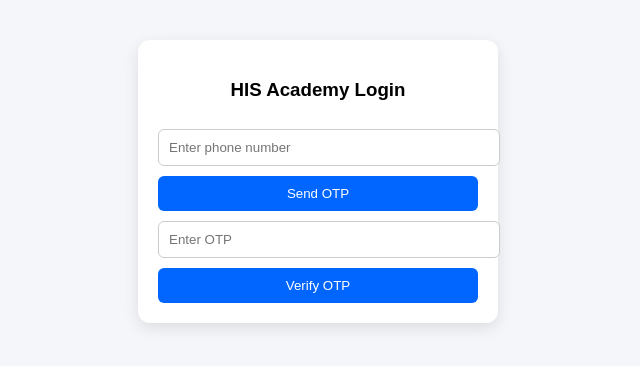
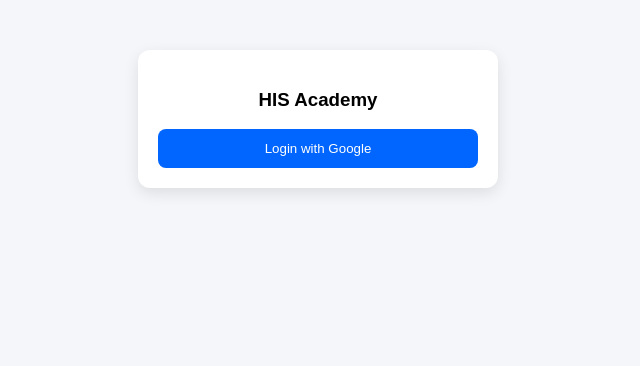
Before and after one commit to manjunath180414-netizen/Hisapp, a plain HTML site: page index.html in a window 1280 px wide. Shown: the whole page, without its empty margins (322-962 px from the left). Drawn offline with Linux system fonts and the light colour scheme.

Commit message:
Update index.html

```diff
--- a/index.html
+++ b/index.html
@@ -3,63 +3,27 @@
 <head>
   <title>HIS Academy Student Portal</title>
 
-  <!-- Firebase SDK (COMPAT VERSION IMPORTANT) -->
   <script src="https://www.gstatic.com/firebasejs/10.7.1/firebase-app-compat.js"></script>
   <script src="https://www.gstatic.com/firebasejs/10.7.1/firebase-auth-compat.js"></script>
   <script src="https://www.gstatic.com/firebasejs/10.7.1/firebase-firestore-compat.js"></script>
 
   <style>
-    body {
-      font-family: Arial;
-      background: #f4f6f9;
-      text-align: center;
-      margin: 0;
-    }
-
-    .card {
-      background: white;
-      width: 320px;
-      margin: 40px auto;
-      padding: 20px;
-      border-radius: 12px;
-      box-shadow: 0 5px 15px rgba(0,0,0,0.1);
-    }
-
-    input, button {
-      width: 100%;
-      padding: 10px;
-      margin-top: 10px;
-      border-radius: 6px;
-      border: 1px solid #ccc;
-    }
-
-    button {
-      background: #0066ff;
-      color: white;
-      border: none;
-      cursor: pointer;
-    }
-
-    iframe {
-      border-radius: 10px;
-      margin-top: 10px;
-    }
+    body { font-family: Arial; text-align:center; background:#f4f6f9; }
+    .card { background:white; width:320px; margin:50px auto; padding:20px; border-radius:12px; box-shadow:0 5px 15px rgba(0,0,0,0.1); }
+    button { width:100%; padding:12px; background:#0066ff; color:white; border:none; border-radius:8px; cursor:pointer; }
+    iframe { margin-top:10px; border-radius:10px; }
   </style>
 </head>
 
 <body>
 
 <div id="login-section" class="card">
-  <h3>HIS Academy Login</h3>
-  <input type="text" id="phone" placeholder="Enter phone number">
-  <button onclick="sendOTP()">Send OTP</button>
-  <div id="recaptcha-container"></div>
-  <input type="text" id="otp" placeholder="Enter OTP">
-  <button onclick="verifyOTP()">Verify OTP</button>
+  <h3>HIS Academy</h3>
+  <button onclick="googleLogin()">Login with Google</button>
 </div>
 
 <div id="dashboard" class="card" style="display:none;">
-  <h3>Welcome Student</h3>
+  <h3>Welcome</h3>
   <p id="class-time"></p>
   <iframe id="video-frame" width="100%" height="250"></iframe>
 </div>
```
